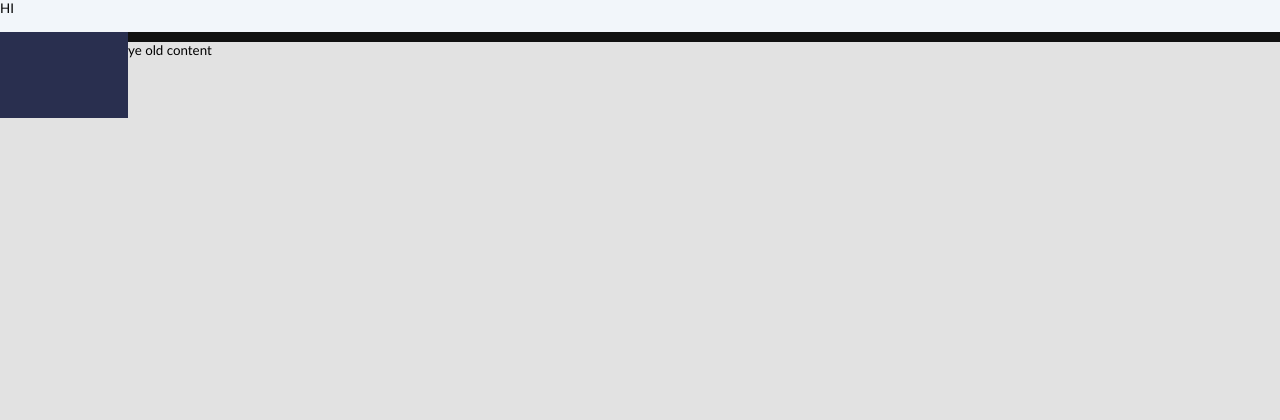
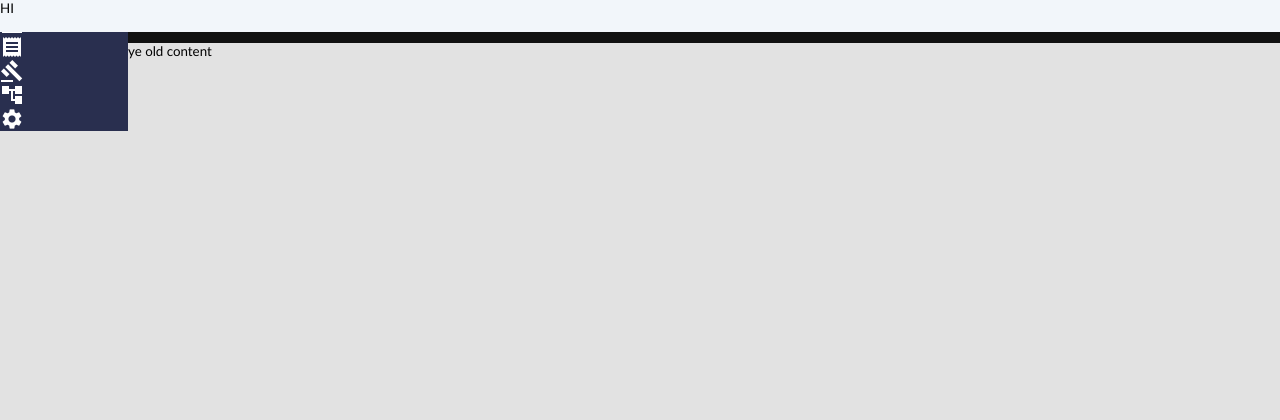
Before and after one commit to webclinic017/tradinghook, a Flask app: page /conditions in a window 1280 px wide. Shown: the top 420 px of the page. Run offline with Flask 2, Linux system fonts and the light colour scheme.

Commit message:
Add files via upload

```diff
--- a/app/templates/conditions.html
+++ b/app/templates/conditions.html
@@ -6,7 +6,7 @@
 
 <div class="container">
   <div class="header">HI</div>
-  <div class="nav">Blah</div>
+  <div class="nav">   {% include 'navbar.html' %}</div>
   <div class="bar">My Bar</div>
   <div class="content">ye old content</div>
 </div>
```
